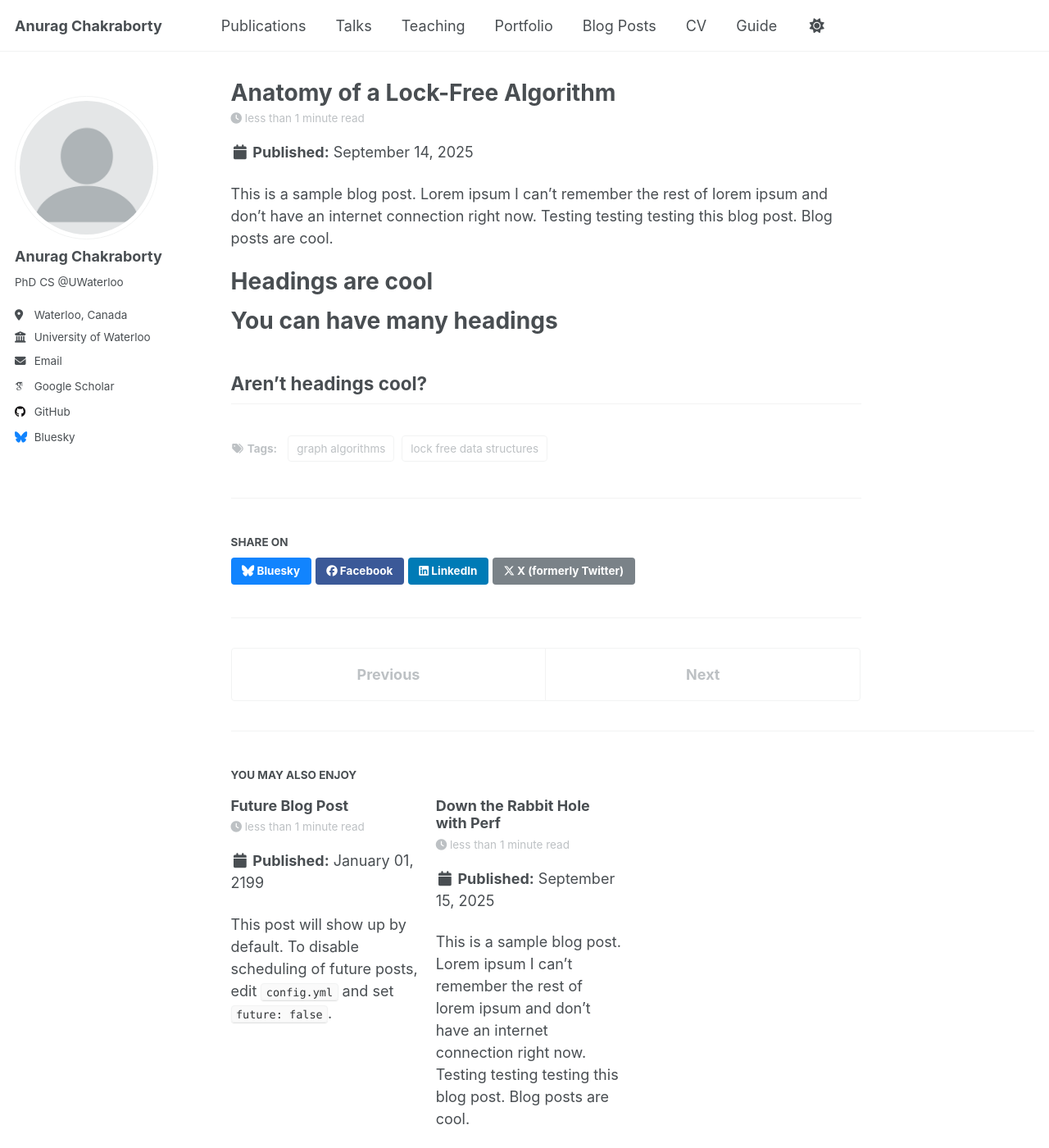
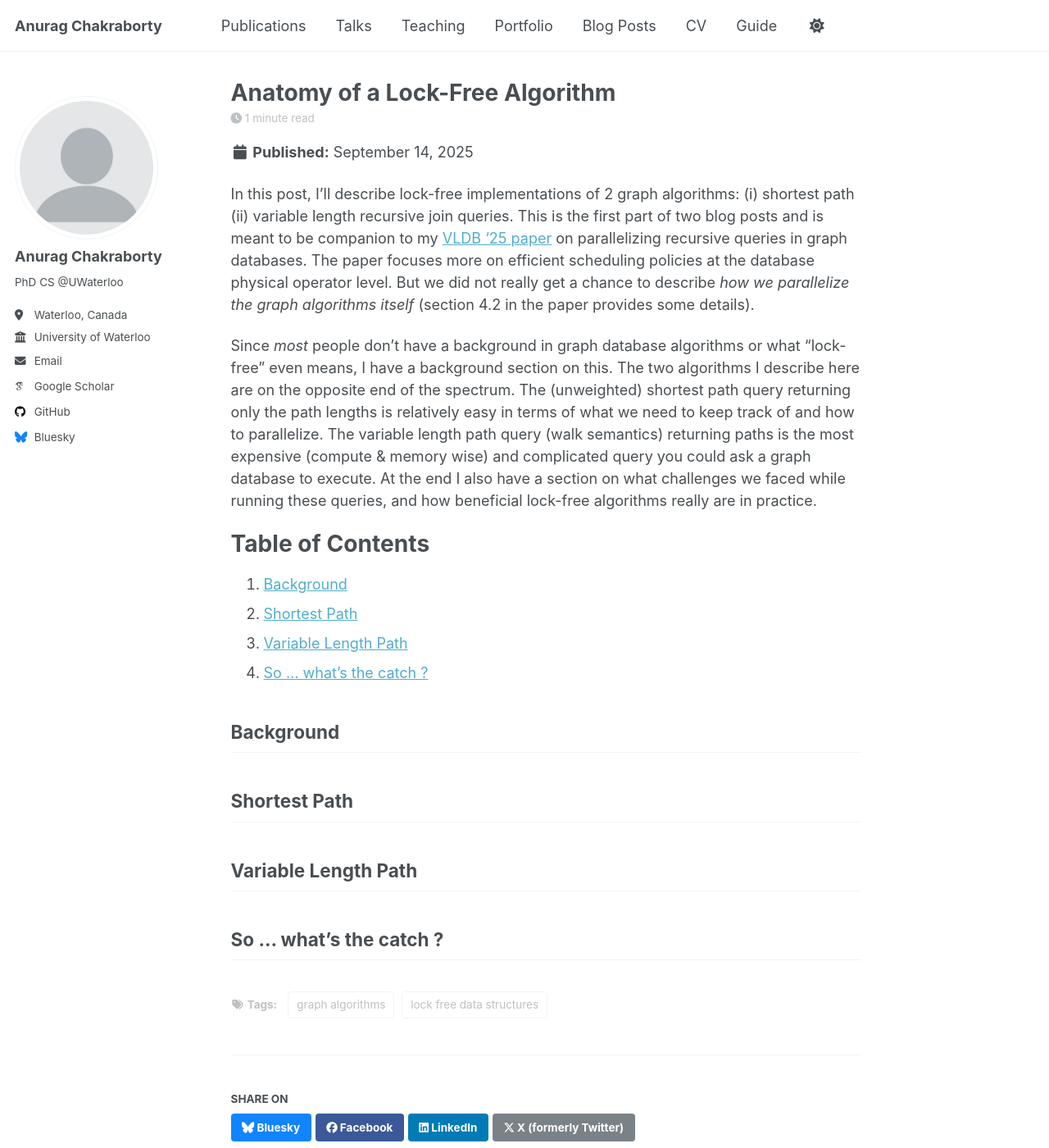
Before and after one commit to anuchak/anuchak.github.io, a Jekyll site: the page built from _posts/2025-09-14-blog-post-1.md, in a window 1280 px wide and 1400 px high. Shown: the whole window at 82% size. Built offline with Jekyll 4.4.1, drawn with Linux system fonts in a browser that asks for light colours; some web fonts are replaced; a script that is not in the unit is left out; some of the changed text lies outside the part shown.

Commit message:
push changes

```diff
--- a/_posts/2025-09-14-blog-post-1.md
+++ b/_posts/2025-09-14-blog-post-1.md
@@ -7,13 +7,31 @@ tags:
   - graph algorithms
 ---
 
-This is a sample blog post. Lorem ipsum I can't remember the rest of lorem ipsum and don't have an internet connection right now. Testing testing testing this blog post. Blog posts are cool.
+In this post, I'll describe lock-free implementations of 2 graph algorithms: (i) shortest path (ii) variable length
+recursive join queries. This is the first part of two blog posts and is meant to be companion to my [VLDB '25 paper](https://arxiv.org/abs/2508.19379)
+on parallelizing recursive queries in graph databases. The paper focuses more on efficient scheduling policies at the database physical operator level.
+But we did not really get a chance to describe _how we parallelize the graph algorithms itself_ (section 4.2 in the paper provides some details).
 
-Headings are cool
-======
+Since *most* people don't have a background in graph database algorithms or what "lock-free" even means, I have a background section
+on this. The two algorithms I describe here are on the opposite end of the spectrum. The (unweighted) shortest path query returning only
+the path lengths is relatively easy in terms of what we need to keep track of and how to parallelize. The variable length path query (walk semantics) returning paths
+is the most expensive (compute & memory wise) and complicated query you could ask a graph database to execute. At the end I also have a section
+on what challenges we faced while running these queries, and how beneficial lock-free algorithms really are in practice.
 
-You can have many headings
-======
+# Table of Contents
+1. [Background](#Background)
+2. [Shortest Path](#Shortest Path)
+3. [Variable Length Path](#Variable Length Path)
+4. [So ... what's the catch ?](#fourth-examplehttpwwwfourthexamplecom)
 
-Aren't headings cool?
-------
+
+## Background
+
+
+## Shortest Path
+
+
+## Variable Length Path
+
+
+## So ... what's the catch ?
--- a/_posts/2025-09-15-blog-post-2.md
+++ b/_posts/2025-09-15-blog-post-2.md
@@ -7,13 +7,22 @@ tags:
   - graph algorithms
 ---
 
-This is a sample blog post. Lorem ipsum I can't remember the rest of lorem ipsum and don't have an internet connection right now. Testing testing testing this blog post. Blog posts are cool.
 
-Headings are cool
-======
 
-You can have many headings
-======
+# Table of Contents
+1. [Background](#Background)
+2. [The curious case of 'k'](#The curious case of k)
+3. [Prefetching at Lightspeed](#Prefetching at Lightspeed)
+4. [So...what's the catch?](#So...what's the catch?)
 
-Aren't headings cool?
-------
+
+## Background
+
+
+## The curious case of 'k'
+
+
+## Prefetching at Lightspeed
+
+
+## So...what's the catch?
```
